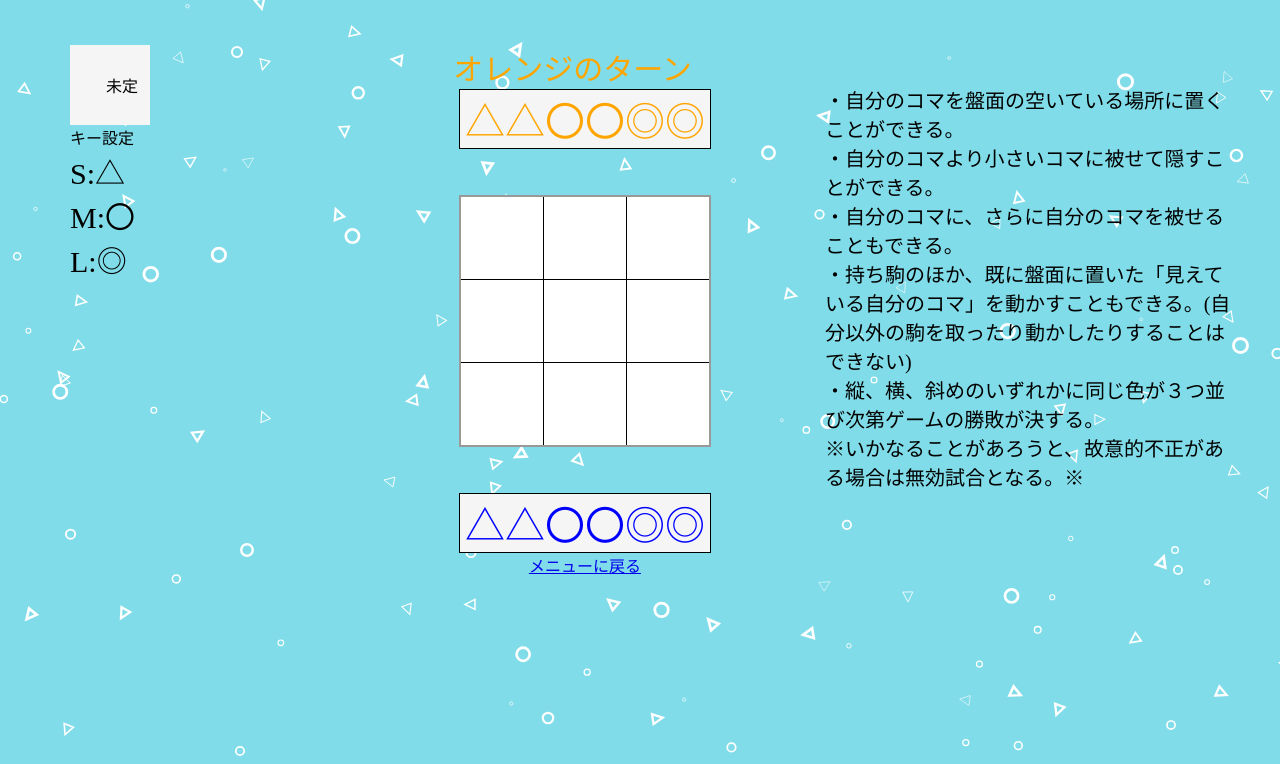
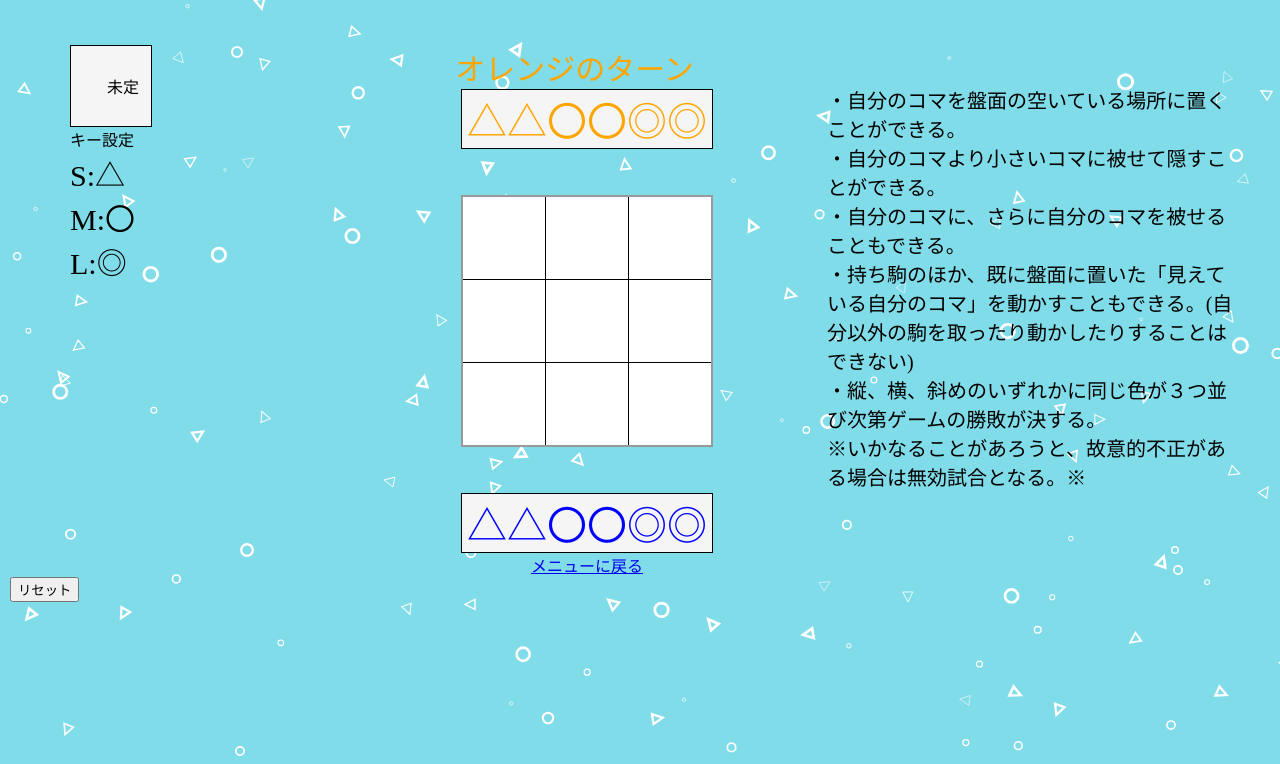
Before and after one commit to CA01971028/orange_and_blue, a website: page index.html in a window 1280 px wide. Shown: the top 764 px of the page. Drawn offline with Linux system fonts and the light colour scheme.

Commit message:
add function

```diff
--- a/index.html
+++ b/index.html
@@ -46,7 +46,7 @@
         </audio>
         <!-- <a href="index.html" class="btn_19">restart</a> -->
 
-        <!-- <input type="button" value="ページの再読込" onclick="window.location.reload();" /> -->
+        <input type="button" value="リセット" onclick="window.location.reload();" />
     </div>
     <script src="main.js"></script>
     <body  onContextmenu="return false;">
--- a/style.scss
+++ b/style.scss
@@ -177,7 +177,6 @@
     height: 80px;
     font-size: 40px;
     font-weight: bold;
-    // color: orangered;
   }
 
   #back {
@@ -195,6 +194,7 @@
     width: 80px;
     height: 80px;
     background-color: whitesmoke;
+    border: 1px solid #000000;
   }
   #option{
     font-size:30px;
```
Also changed, not shown: style.css, 1 other file.
